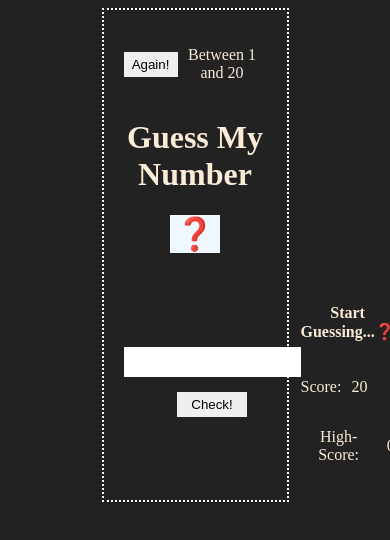
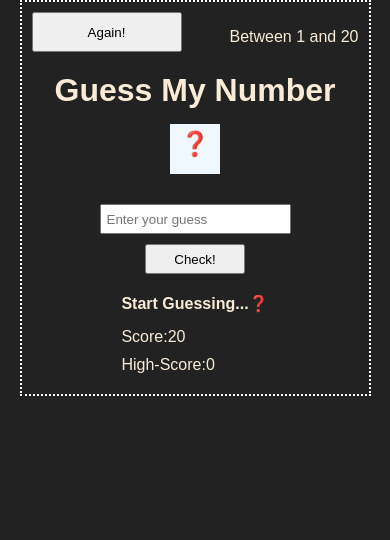
Before and after one commit to mai0009/guess-my-number, a plain HTML site: page index.html in a window 390 px wide. Drawn offline with Linux system fonts and the light colour scheme.

Commit message:
Add files via upload

```diff
--- a/index.html
+++ b/index.html
@@ -2,10 +2,10 @@
 <html lang="en">
 
 <head>
-    <meta charset="UTF-8">
-    <meta name="viewport" content="width=device-width, initial-scale=1.0">
+    <meta charset="UTF-8" />
+    <meta name="viewport" content="width=device-width, initial-scale=1.0" />
     <title>Guess My Number</title>
-    <link rel="stylesheet" href="style.css">
+    <link rel="stylesheet" href="style.css" />
 </head>
 
 <body>
@@ -18,7 +18,7 @@
         <div class="secret-number">❓</div>
         <div class="main-section">
             <div class="input-box">
-                <input type="number" id="my-guess" name="my-guess">
+                <input type="number" id="my-guess" name="my-guess" placeholder="Enter your guess" />
                 <button class="check-btn">Check!</button>
             </div>
             <div>
@@ -34,8 +34,6 @@
             </div>
         </div>
     </div>
-
-
     <script src="script.js"></script>
 </body>
 
--- a/script.js
+++ b/script.js
@@ -1,4 +1,3 @@
-
 // Define variables
 let secretNumber, score, hiScore;
 const message = document.querySelector("h4");
--- a/style.css
+++ b/style.css
@@ -1,17 +1,19 @@
 * {
     padding: 0;
-    border: 0;
+    margin: 0;
     box-sizing: border-box;
 }
 
 body {
     background-color: #222;
     color: antiquewhite;
+    font-family: Arial, sans-serif;
 }
 
 .container {
     width: 50%;
-    margin: auto;
+    max-width: 800px;
+    margin: 0 auto;
     text-align: center;
     border: 2px white dotted;
     padding: 20px;
@@ -21,18 +23,21 @@ body {
     display: flex;
     justify-content: space-between;
     align-items: center;
+    margin-bottom: 20px;
+}
+
+h1 {
+    margin-bottom: 15px;
 }
 
 .secret-number {
     width: 50px;
+    height: 50px;
     font-size: 2rem;
+    line-height: 50px;
     background-color: aliceblue;
     color: black;
-    margin-left: auto;
-    margin-right: auto;
-    margin-bottom: 30px;
-
-
+    margin: 0 auto 30px;
 }
 
 .main-section {
@@ -41,24 +46,70 @@ body {
     align-items: center;
 }
 
+.input-box {
+    display: flex;
+    flex-direction: column;
+    justify-content: center;
+    align-items: center;
+    margin-bottom: 20px;
+}
+
 input {
-    display: block;
-    margin-bottom: 15px;
+    padding: 5px;
     height: 30px;
+    width: 100%;
+    max-width: 300px;
+}
+
+.check-btn {
+    margin-top: 10px;
+    height: 30px;
+    width: 100px;
+    max-width: 150px;
 }
 
 .score,
 .hi-score {
     display: flex;
     align-items: center;
-}
-
-.score span,
-.hi-score span {
-    margin-left: 10px;
+    margin-bottom: 10px;
 }
 
 button {
-    width: 70px;
-    height: 25px;
+    height: 40px;
+    width: 100%;
+    max-width: 150px;
 }
+
+@media only screen and (max-width: 750px) {
+    .container {
+        width: 90%;
+        padding: 10px;
+    }
+
+    .nav {
+        flex-wrap: wrap;
+    }
+
+    .nav-p {
+        order: 1;
+        margin-top: 10px;
+    }
+
+    .secret-number {
+        font-size: 1.5rem;
+        line-height: 40px;
+    }
+
+    .main-section {
+        flex-direction: column;
+    }
+
+    .check-btn {
+        margin-top: 10px;
+    }
+
+    h4 {
+        margin-bottom: 15px;
+    }
+}
```
